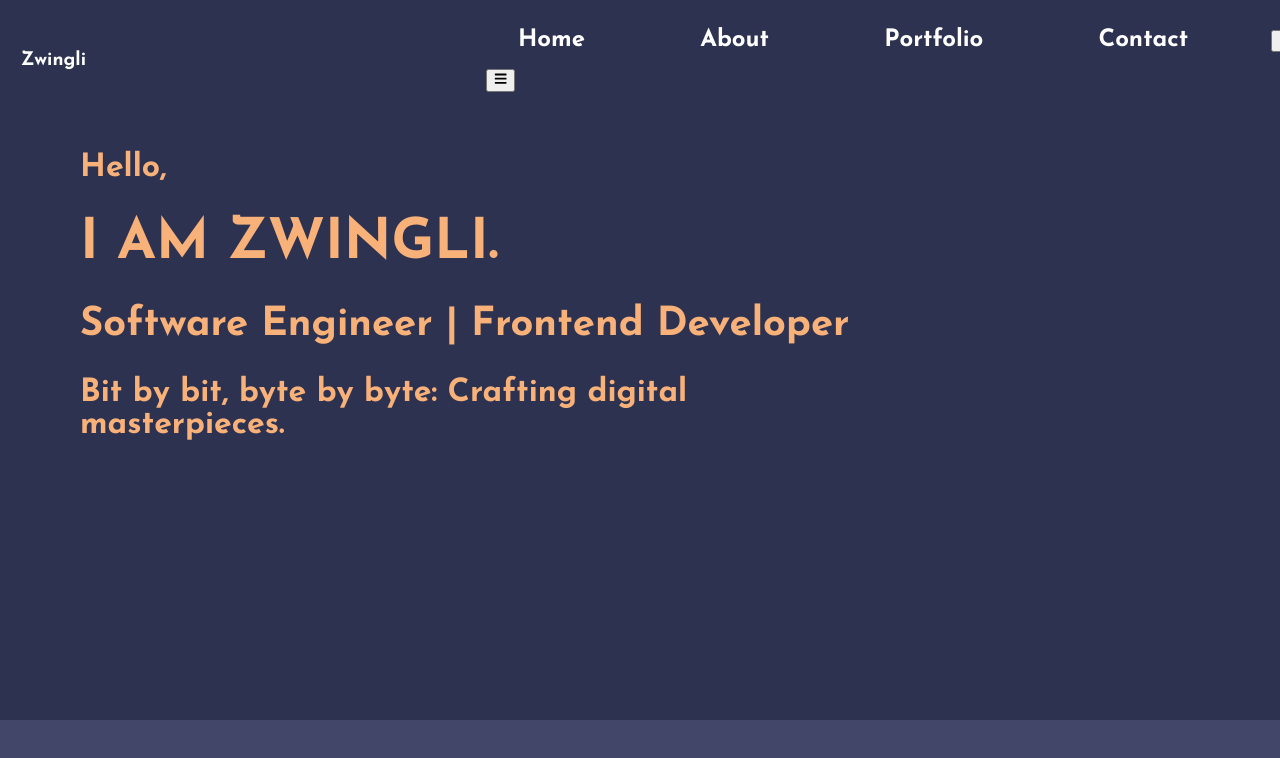
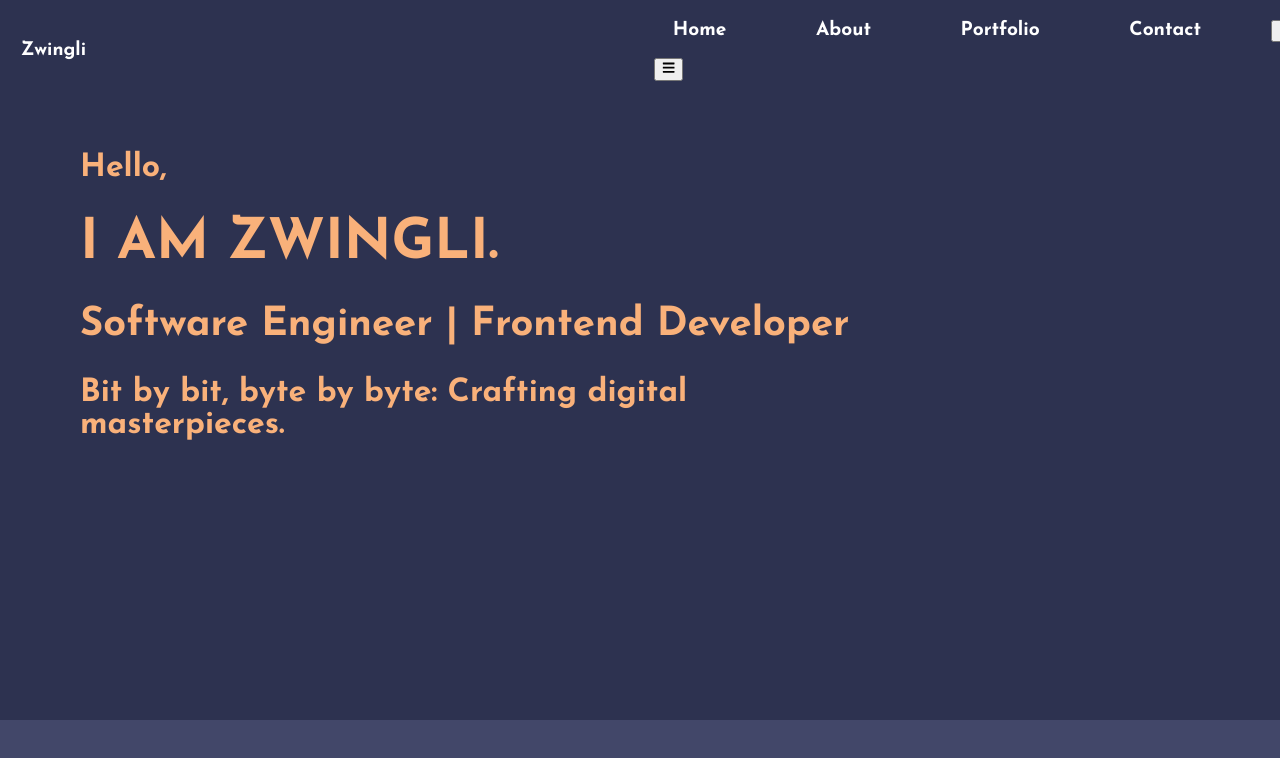
Before and after one commit to ZwingliCaleb/portfolio, a React (Create React App) app: page / in a window 1280 px wide. Shown: the top 758 px of the page. Built offline with nearby package versions, Linux system fonts and the light colour scheme.

Commit message:
New changes to styling.

```diff
--- a/src/components/Header/Header.scss
+++ b/src/components/Header/Header.scss
@@ -5,10 +5,10 @@
   color: white;
   padding: 1.3rem;
   position: fixed;
-  top: 0;
+  //top: 0;
   width: 100vw;
   z-index: 1000;
-  height: 80px;
+  height: 60px;
   display: flex;
   justify-content: space-between;
   align-items: center;
@@ -33,8 +33,8 @@
           color: white;
           font-weight: bold;
           transition: color 0.3s ease;
-          font-size: 1.5rem;
-          margin: 0 2rem;
+          font-size: 1.2rem;
+          margin: 0 1.2rem;
 
           &:hover {
             color: #f9b17a;
```
